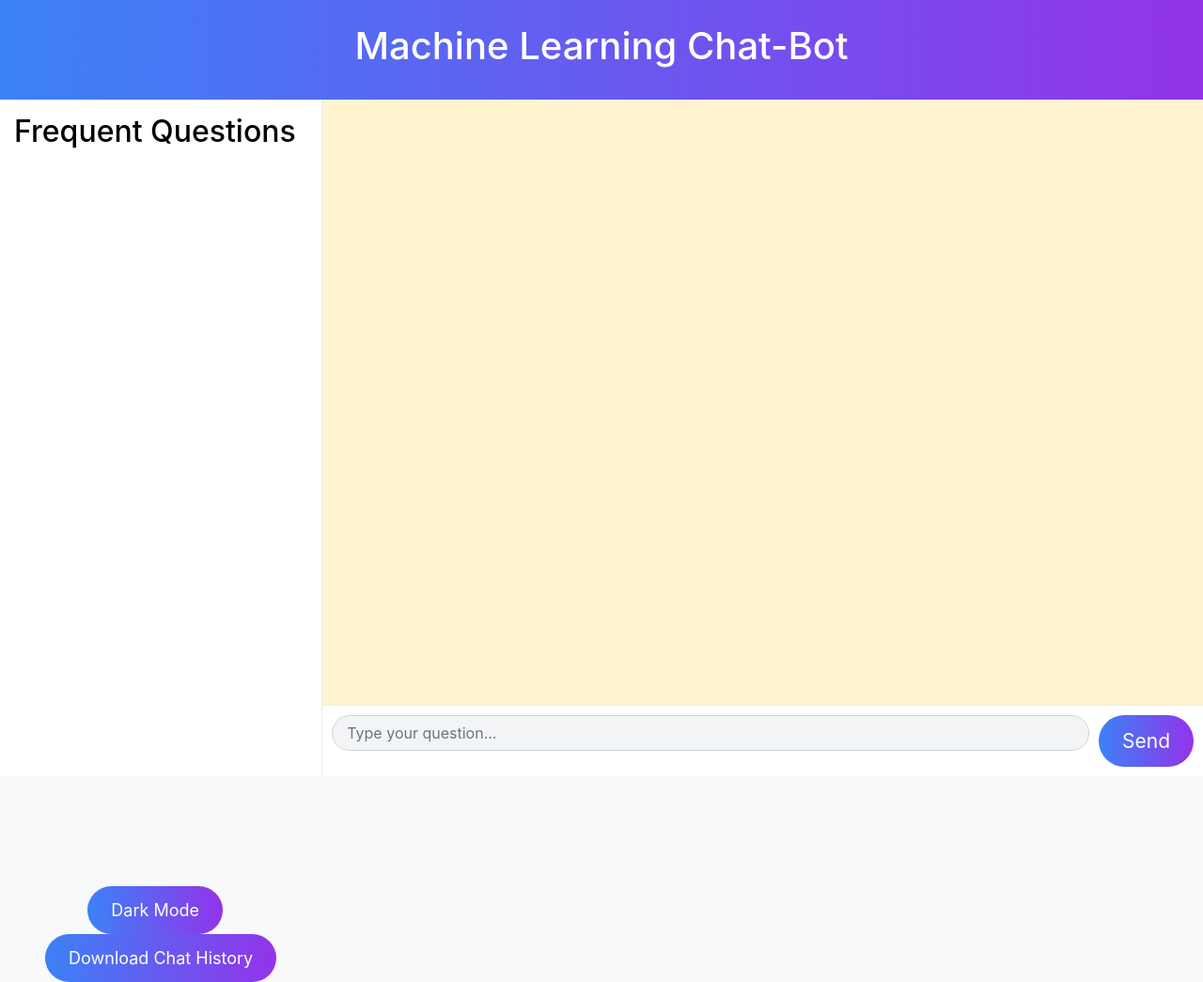
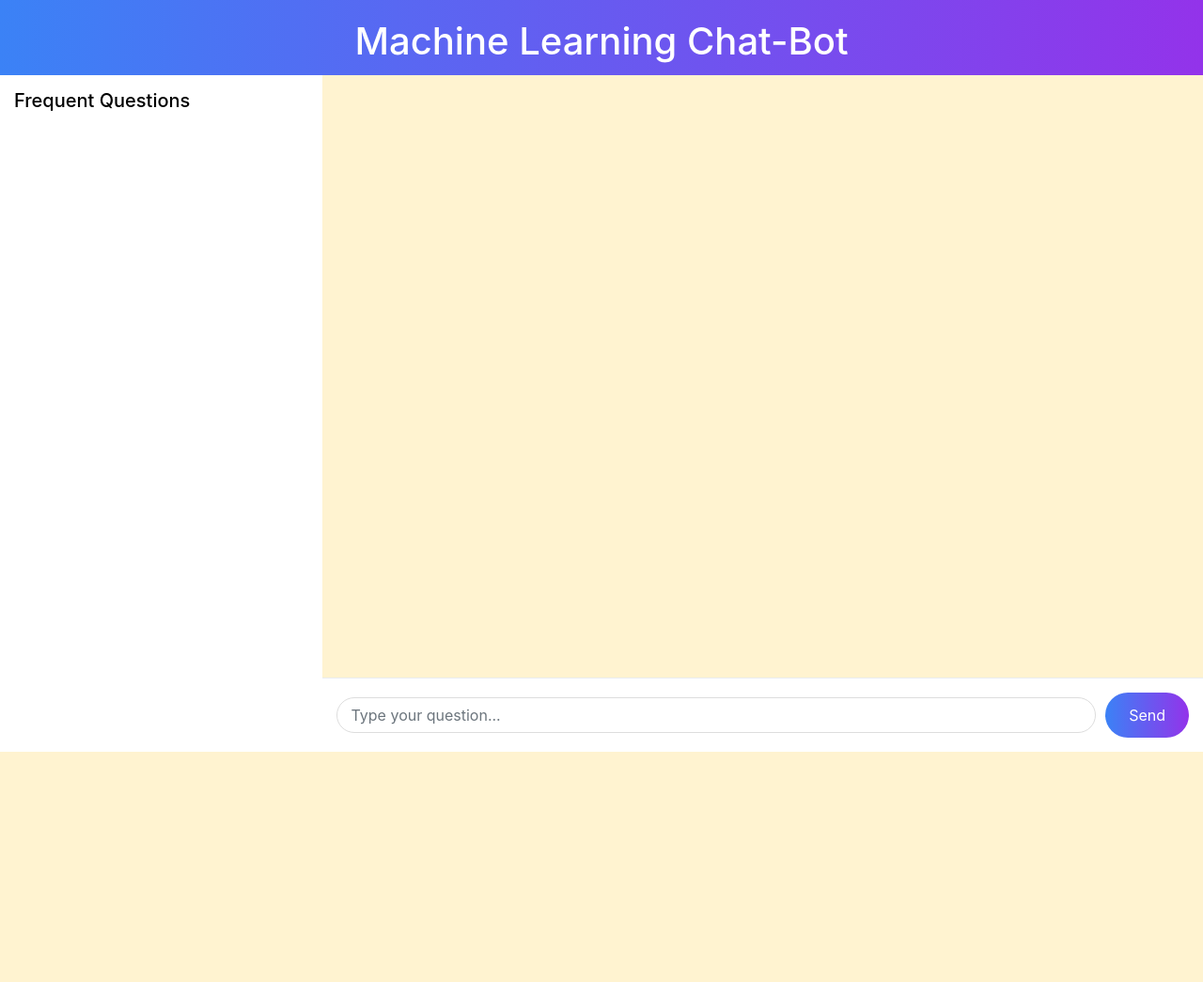
Before and after one commit to Pradeep-7142/ML-Query-Bot, a Flask app: page / in a window 1280 px wide. Shown: the whole page at 94% size. After the commit the page ends 800 px from the top, so only its background shows below. Run offline with Flask 3, Linux system fonts and the light colour scheme; data that the repository does not hold is empty; some libraries are stand-ins or nearby versions.

Commit message:
some ui changes required

```diff
--- a/app.py
+++ b/app.py
@@ -18,9 +18,9 @@
 
 # Database Connection
 conn = psycopg2.connect(
-    host="localhost",
+    host="172.18.61.215",
     port="5432",
-    dbname="mydatabase",
+    dbname="mtdatabase",
     user="postgres",
     password="1234pradeep"
 )
--- a/static/file.css
+++ b/static/file.css
@@ -1,249 +1,205 @@
-*{
+* {
     padding: 0;
     margin: 0;
     box-sizing: border-box;
 }
+
 body {
     background-color: #f7f9fa;
     color: #000;
     transition: background-color 0.3s, color 0.3s;
-
+    height: 100vh;
+    overflow: hidden;
 }
 
-/* General styling for chat messages */
-.chat-message {
-    font-size: 18px; /* Increase font size for all messages */
-    line-height: 1.5; /* Optional: Add better spacing between lines */
+/* Chat Container */
+.chat-container {
+    height: calc(100vh - 80px);
+    display: flex;
 }
 
-/* Specific styling for user messages */
-.chat-message.user-message .message-box {
-    font-size: 20px; /* Increase font size for user questions */
-    /* Optional: Make user messages bold */
+/* Header */
+.chat-header {
+    background: linear-gradient(to right, #3b82f6, #9333ea);
+    color: white;
+    padding: 20px;
+    text-align: center;
+    height: 80px;
 }
 
-/* Specific styling for bot messages */
-.chat-message.bot-message .message-box {
-    font-size: 20px; /* Increase font size for bot answers */
-    font-style: italic; /* Optional: Add a style for distinction */
-}
-
-.chat-message.bot-message button{
-    background: linear-gradient(to right, #3b82f6, #9333ea);
-    color: white;
-    border: none;
-    padding: 7px 25px;
-    border-radius: 30px;
-    font-size: 18px;
-    cursor: pointer;
-    transition: all 0.2s ease-in-out, box-shadow 0.3s;
-}
-.dark-mode {
-    background-color: #121212;
-    color: #e9ecef;
-}
-.chat-container {
-    height: 90vh;
-    display: flex;
-}
-.chat-main {
-    flex: 3;
-    display: flex;
-    flex-direction: column;
-    border-left: 1px solid #e9ecef;
-}
+/* Sidebar - Fixed height with proper bottom alignment */
 .chat-sidebar {
     flex: 1;
     padding: 15px;
     display: flex;
     flex-direction: column;
-    /* justify-content: space-between; */
+    justify-content: space-between;
     background-color: #fff;
     transition: background-color 0.3s;
+    height: 100%;
+    overflow: hidden;
 }
-.dark-mode .chat-sidebar {
-    background-color: #1e1e1e;
+
+.chat-sidebar h2 {
+    margin-bottom: 15px;
+    font-size: 20px;
 }
-.chat-header {
+
+.predefined-questions {
+    list-style: none;
+    padding: 0;
+    overflow-y: auto;
+    flex: 1;
+    margin-bottom: 15px;
+}
+
+.predefined-questions li {
+    padding: 12px;
+    margin-bottom: 8px;
+    cursor: pointer;
+    border-radius: 5px;
+    background-color: #8bd8dc;
+    transition: background-color 0.3s;
+    font-size: 16px;
+}
+
+/* Dark Mode and Download Buttons - Always at bottom */
+.dark-mode-toggle {
+    display: flex;
+    gap: 10px;
+    padding: 10px 0;
+}
+
+.dark-mode-toggle button {
+    flex: 1;
+    padding: 12px;
+    border-radius: 30px;
+    font-size: 16px;
+    cursor: pointer;
+    transition: all 0.2s ease;
+    white-space: nowrap;
+    min-width: 0;
+}
+
+#toggle-dark-mode {
+    background: #6c757d;
+    color: white;
+    border: none;
+}
+
+#download-pdf {
     background: linear-gradient(to right, #3b82f6, #9333ea);
     color: white;
-    padding: 25px;
-    text-align: center;
+    border: none;
 }
-.dark-mode .chat-header {
-    background-color: #0056b3;
+
+/* Main Chat Area */
+.chat-main {
+    flex: 3;
+    display: flex;
+    flex-direction: column;
+    height: 100%;
 }
+
 .chat-body {
     flex: 1;
     padding: 20px;
     overflow-y: auto;
     background-color: #fff3d0;
-    transition: background-color 0.3s;
 }
-.dark-mode .chat-body {
-    background-color: #121212;
-}
+
+/* Chat Footer with Input and Send Button */
 .chat-footer {
-    padding: 10px;
+    padding: 15px;
     background-color: white;
     border-top: 1px solid #e9ecef;
     display: flex;
     align-items: center;
-    transition: background-color 0.3s, border-color 0.3s;
 }
+
+#question-form {
+    display: flex;
+    width: 100%;
+    gap: 10px;
+    align-items: center;
+}
+
+#user_input {
+    flex: 1;
+    padding: 12px 15px;
+    border-radius: 30px;
+    font-size: 16px;
+    border: 1px solid #ddd;
+}
+
+.chat-footer button[type="submit"] {
+    padding: 12px 25px;
+    border-radius: 30px;
+    font-size: 16px;
+    background: linear-gradient(to right, #3b82f6, #9333ea);
+    color: white;
+    border: none;
+    cursor: pointer;
+    white-space: nowrap;
+}
+
+/* Message Styling */
+.chat-message {
+    margin-bottom: 15px;
+    font-size: 16px;
+}
+
+.user-message {
+    text-align: right;
+}
+
+.bot-message {
+    text-align: left;
+}
+
+.message-box {
+    padding: 12px 15px;
+    display: inline-block;
+    border-radius: 15px;
+    max-width: 80%;
+}
+
+.user-message .message-box {
+    background: #8bd8dc;
+}
+
+.bot-message .message-box {
+    background: #f6e5ff;
+}
+
+/* Dark Mode Styles */
+.dark-mode {
+    background-color: #121212;
+    color: #e9ecef;
+}
+
+.dark-mode .chat-sidebar,
 .dark-mode .chat-footer {
     background-color: #1e1e1e;
     border-color: #2c2c2c;
 }
-.chat-footer input {
-    flex: 1;
-    margin-right: 10px;
-    padding: 15px;
-    border-radius: 30px;
-    font-size: 16px;
-    background-color: #f3f4f6;
+
+.dark-mode .chat-body {
+    background-color: #121212;
 }
-.chat-footer button {
-    background: linear-gradient(to right, #3b82f6, #9333ea);
-    color: white;
-    border: none;
-    padding: 12px 25px;
-    border-radius: 30px;
-    font-size: 21px;
-    cursor: pointer;
-    transition: all 0.2s ease-in-out, box-shadow 0.3s;
-}
-.chat-footer button:hover {
-    background-color: #0056b3;
-    box-shadow: 0 4px 10px rgba(0, 0, 0, 0.2);
-}
-.dark-mode .chat-footer button {
-    background-color: #0056b3;
-}
-.chat-message {
-    margin-bottom: 15px;
-}
-.user-message {
-    text-align: right;
-}
-.bot-message {
-    text-align: left;
-}
-.message-box {
-    padding: 10px 15px;
-    display: inline-block;
-    border-radius: 15px;
-    box-shadow: 0 4px 6px rgba(0, 0, 0, 0.1);
-    transition: box-shadow 0.3s, background-color 0.3s, color 0.3s;
-}
-.user-message .message-box {
-    background: #8bd8dc;
-    color: #000;
 
-}
-.dark-mode .user-message .message-box {
-    background: #8bd8dc;
-    color: #060707;
-}
-.bot-message .message-box {
-    background: #f6e5ff;
-    color: #000;
-}
-.dark-mode .bot-message .message-box {
-    background: #2c2c2c;
+.dark-mode .predefined-questions li {
+    background-color: #2c2c2c;
     color: #e9ecef;
 }
-.predefined-questions {
-    list-style: none;
-    padding: 0;
-}
-.predefined-questions li {
-    padding: 10px;
-    margin-bottom: 10px;
-    cursor: pointer;
-    border-radius: 5px;
-    background-color: #8bd8dc;
-    transition: background-color 0.3s;
 
-
-}
-.predefined-questions li:hover {
-    background-color: #e1e8ef;
-}
-.dark-mode .predefined-questions li {
+.dark-mode .bot-message .message-box {
     background-color: #2c2c2c;
-}
-.dark-mode .predefined-questions li:hover {
-    background-color: #3c3c3c;
-}
-.dark-mode-toggle {
-    text-align: center;
-    margin-top: 15px;
-}
-.dark-mode-toggle button {
-    background: linear-gradient(to right, #3b82f6, #9333ea);
-    color: white;
-    border: none;
-    padding: 12px 25px;
-    border-radius: 30px;
-    font-size: 18px;
-    cursor: pointer;
-    transition: all 0.2s ease-in-out, box-shadow 0.3s;
-}
-.dark-mode-toggle button:hover {
-    background-color: #212529;
-    box-shadow: 0 4px 10px rgba(0, 0, 0, 0.2);
+    color: #e9ecef;
 }
 
-
-.feedback-section .feedback-button {
-    padding: 5px 10px;
-    border: none;
-    background-color: #007bff;
-    color: white;
-    border-radius: 5px;
-    cursor: pointer;
+.dark-mode #user_input {
+    background-color: #2c2c2c;
+    color: #e9ecef;
+    border-color: #3c3c3c;
 }
-
-.feedback-section .feedback-button:hover {
-    background-color: #0056b3;
-}
-
-.feedback-section .feedback-comment {
-    flex: 1;
-    margin-right: 10px;
-    padding: 7px;
-    border-radius: 30px;
-    font-size: 16px;
-    background-color: #f3f4f6;
-}
-
-.feedback-section {
-    display: flex;
-    flex-wrap: wrap; /* Allow wrapping for smaller screens */
-    align-items: center;
-    gap: 10px; /* Space between elements */
-}
-
-.feedback-section > label,
-.feedback-section > select,
-.feedback-section > input.feedback-helpfulness {
-
-    min-width: 50px; /* Set a minimum width for better responsiveness */
-}
-
-.feedback-section > button {
-    flex: 0; /* Buttons take only as much space as needed */
-    padding: 5px 10px;
-    height: 35px;
-    line-height: 20px;
-}
-
-.feedback-comment {
-    width: 100%; /* Comment box spans the full width */
-    margin-top: 10px; /* Space between rows */
-    padding: 5px;
-    height: 35px;
-    border: 1px solid #ccc;
-    border-radius: 5px;
-}
```
